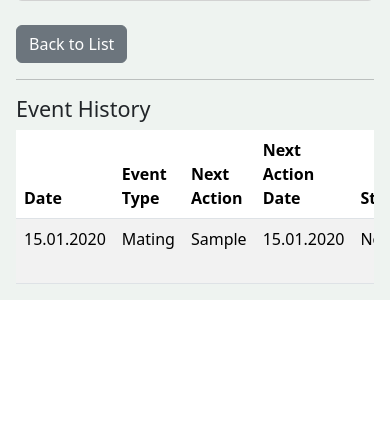
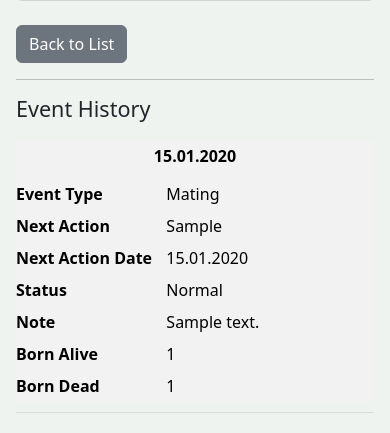
Before and after one commit to kaur-ua/Rabbitfarm, a Django app: page /rabbits/1/ in a window 390 px wide. Shown: the part 1036-1469 px from the top of the page. Before the commit the page ends 1336 px from the top, so only its background shows below. Run offline with Django 5.2, Linux system fonts and the light colour scheme; a user stored in the database is signed in; tables that the repository leaves empty hold one stand-in row (values such as "Sample post"); grey boxes marked "Sample" are stand-in pictures.

Commit message:
Improve mobile event history

```diff
--- a/rabbits/templates/rabbits/rabbit_detail.html
+++ b/rabbits/templates/rabbits/rabbit_detail.html
@@ -84,8 +84,8 @@
 <h4>{% trans "Event History" %}</h4>
 
 {% if events %}
-<div class="table-responsive">
-    <table class="table table-striped">
+<div class="table-responsive event-history">
+    <table class="table table-striped event-history-table">
     <thead>
         <tr>
             <th>{% trans "Date" %}</th>
--- /dev/null
+++ b/static/css/rabbit_detail.css
@@ -0,0 +1,92 @@
+/* ===================================
+   Rabbit Detail — Mobile Event History
+   =================================== */
+
+@media (max-width: 768px) {
+
+    .event-history {
+        overflow-x: visible;
+    }
+
+    .event-history-table {
+        display: block;
+    }
+
+    .event-history-table thead {
+        display: none;
+    }
+
+    .event-history-table tbody,
+    .event-history-table tr,
+    .event-history-table td {
+        display: block;
+        width: 100%;
+    }
+
+    .event-history-table tr {
+        margin-bottom: 20px;
+        padding: 10px 0;
+        border-bottom: 1px solid #ddd;
+    }
+
+    .event-history-table td {
+        display: grid;
+        grid-template-columns: 42% 58%;
+        padding: 4px 0;
+        border: none;
+    }
+
+    .event-history-table td:nth-child(1)::before {
+        content: "Date";
+        font-weight: bold;
+    }
+
+    .event-history-table td:nth-child(2)::before {
+        content: "Event Type";
+        font-weight: bold;
+    }
+
+    .event-history-table td:nth-child(3)::before {
+        content: "Next Action";
+        font-weight: bold;
+    }
+
+    .event-history-table td:nth-child(4)::before {
+        content: "Next Action Date";
+        font-weight: bold;
+    }
+
+    .event-history-table td:nth-child(5)::before {
+        content: "Status";
+        font-weight: bold;
+    }
+
+    .event-history-table td:nth-child(6)::before {
+        content: "Note";
+        font-weight: bold;
+    }
+
+    .event-history-table td:nth-child(7)::before {
+        content: "Born Alive";
+        font-weight: bold;
+    }
+
+    .event-history-table td:nth-child(8)::before {
+        content: "Born Dead";
+        font-weight: bold;
+    }
+}
+@media (max-width: 768px) {
+
+    .event-history-table td:first-child {
+        display: block;
+        width: 100%;
+        text-align: center;
+        font-weight: bold;
+        padding-bottom: 10px;
+    }
+
+    .event-history-table td:first-child::before {
+        display: none;
+    }
+}
--- a/templates/base.html
+++ b/templates/base.html
@@ -14,6 +14,7 @@
 <link rel="stylesheet" href="{% static 'css/dashboard.css' %}">
 <link rel="stylesheet" href="{% static 'css/background.css' %}">
 <link rel="stylesheet" href="{% static 'css/farm.css' %}">
+<link rel="stylesheet" href="{% static 'css/rabbit_detail.css' %}">
 <!-- Google tag (gtag.js) -->
 <script async src="https://www.googletagmanager.com/gtag/js?id=G-PTYDKMWL5Y"></script>
 <script>
```
